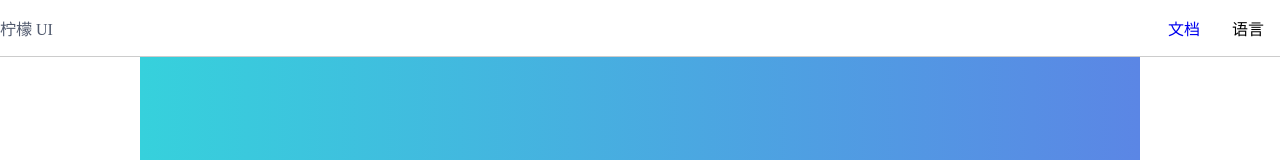
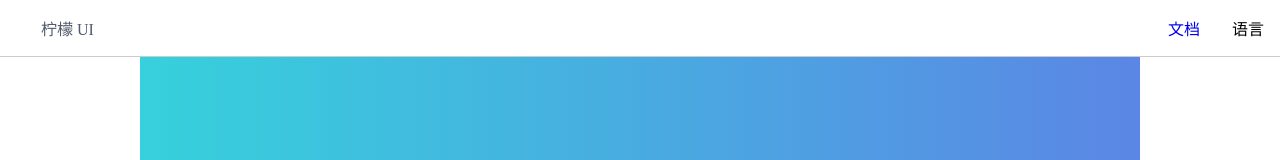
Before and after one commit to Demi1024/lemonUI, a Vue app: page / in a window 1280 px wide. Shown: the top 160 px of the page. Built offline with nearby package versions, Linux system fonts and the light colour scheme.

Commit message:
feat(svg): add vite config for svg import

```diff
--- /dev/null
+++ b/src/components/svgIcon/index.vue
@@ -0,0 +1,29 @@
+<template>
+  <svg aria-hidden="true" :class="svgClass">
+    <use :xlink:href="symbolId" :fill="color" ></use>
+  </svg>
+</template>
+
+<script setup lang="ts">
+import { defineProps,computed } from "vue";
+
+const props = defineProps({
+  class: {type:String, default: ""},
+  name: { type: String, required: true },
+  color: { type: String, default: "" },
+});
+
+const symbolId = computed(() => `#icon-${props.name}`);
+const svgClass = computed(()=> `svg-icon ${props.class}`);
+</script>
+
+<style scoped>
+.svg-icon {
+  width: 1em;
+  height: 1em;
+  vertical-align: -0.15em;
+  overflow: hidden;
+  fill: currentColor;
+}
+
+</style>
--- a/src/components/top-nav/index.vue
+++ b/src/components/top-nav/index.vue
@@ -2,7 +2,7 @@
   <nav>
     <span class="toggle"  @click="toggleVisible">LOGO</span>
     <div class="logo">
-      <router-link to="/">柠檬 UI</router-link>
+      <router-link to="/"><svg-icon name="logo" class="logo-size"></svg-icon>柠檬 UI</router-link>
     </div>
     <ul class="menu">
       <li><router-link to="/docs/started">文档</router-link></li>
@@ -44,10 +44,13 @@ nav{
     display: none;
   }
   > .logo{
-    max-width: 6em;
     margin-right: auto;
+    padding-left:20px;
     a{
       color:#515a6e;
+    }
+    .logo-size{
+      margin-right:5px;
     }
   }
   > .menu{
--- a/src/main.ts
+++ b/src/main.ts
@@ -5,7 +5,8 @@ import { createApp } from 'vue'
 import router from './router'
 import App from './App.vue'
 import hljs from 'highlight.js';
-import LemonUI from './plugins/index'
+import LemonUI from './plugins/index';
+import svgIcon from './components/svgIcon/index.vue';
 
 const app = createApp(App)
 app.use(router)
@@ -40,4 +41,6 @@ app.directive('highlight', {
   }
 })
 
+app.component('svg-icon', svgIcon);
+
 app.mount('#app')
--- a/src/shims-vue.d.ts
+++ b/src/shims-vue.d.ts
@@ -1,3 +1,4 @@
+/// <reference types="vite/client" />
 declare module '*.svg' {
   import type { DefineComponent } from 'vue';
   const component: DefineComponent;
--- /dev/null
+++ b/src/utils/svg.ts
@@ -0,0 +1,48 @@
+import { readFileSync, readdirSync } from 'fs';
+
+let idPerfix = ''
+const svgTitle = /<svg([^>+].*?)>/
+const clearHeightWidth = /(width|height)="([^>+].*?)"/g
+const hasViewBox = /(viewBox="[^>+].*?")/g
+const clearReturn = /(\r)|(\n)/g
+
+const findSvg = (e: any):Array<any>=> {
+  const arr = []
+  const dirents = readdirSync(e, { withFileTypes: true })
+  for (const dirent of dirents) {
+    if (dirent.isDirectory()) arr.push(...findSvg(e + dirent.name + '/'))
+    else {
+      const svg = readFileSync(e + dirent.name)
+        .toString()
+        .replace(clearReturn, '')
+        .replace(svgTitle, ($1: any, $2: any) => {
+          let width = 0,
+            height = 0,
+            content = $2.replace(clearHeightWidth, (s1: any, s2: any, s3: any) => {
+              if (s2 === 'width') width = s3
+              else if (s2 === 'height') height = s3
+              return ''
+            })
+          if (!hasViewBox.test($2)) content += `viewBox="0 0 ${width} ${height}"`
+          return `<symbol id="${idPerfix}-${dirent.name.replace('.svg', '')}" ${content}>`
+        }).replace('</svg>', '</symbol>')
+      arr.push(svg)
+    }
+  }
+  return arr
+}
+
+export const createSvg = (path: string, perfix = 'icon') => {
+  if (path === '') return
+  idPerfix = perfix
+  const res = findSvg(path)
+  return {
+    name: 'svg-transform',
+    transformIndexHtml(dom: String) {
+      return dom.replace(
+        '<body>',
+        `<body><svg xmlns="http://www.w3.org/2000/svg" xmlns:xlink="http://www.w3.org/1999/xlink" style="position: absolute; width: 0; height: 0">${res.join('')}</svg>`
+      )
+    }
+  }
+}
--- a/vite.config.js
+++ b/vite.config.js
@@ -1,16 +1,25 @@
-// const path = require('path')
-// function resolve(dir){
+// const resolve=(dir)=>{
 //   return path.join(__dirname,dir)
 // }
 import { defineConfig } from 'vite'
 import vue from '@vitejs/plugin-vue'
+import {createSvg} from './src/utils/svg';
+import path from 'path';
 
 const BASE_URL = '/lemon/'
 // https://vitejs.dev/config/
 export default defineConfig({
-  plugins: [vue()],
-  base:'/lemon/',
+  plugins: [vue(),createSvg('./src/assets/icons/svg/')],
+  base:BASE_URL,
+  preview:{
+    open:true
+  },
   server: {
     port:5173
+  },
+  resolve:{
+    alias:{
+      '@':path.resolve(__dirname,'./src')
+    }
   }
 })
```
Also changed, not shown: src/assets/icons/svg/logo.svg (renamed from src/assets/logo.svg).
